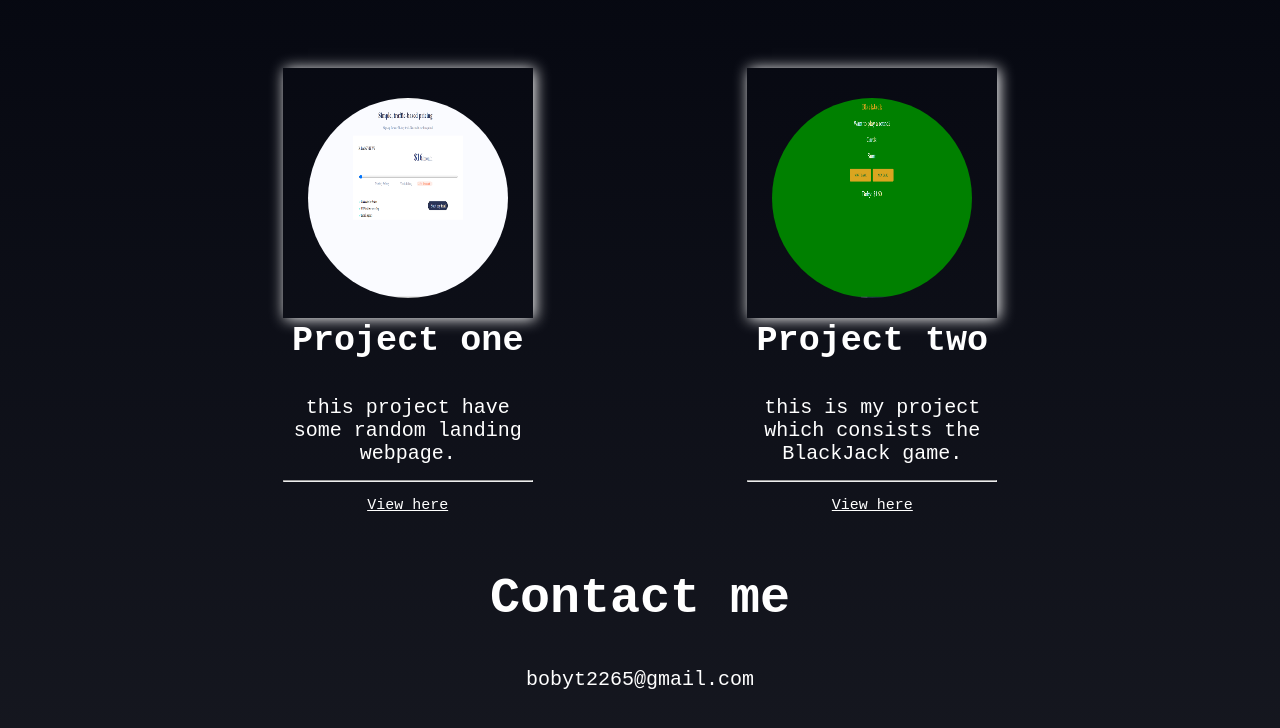
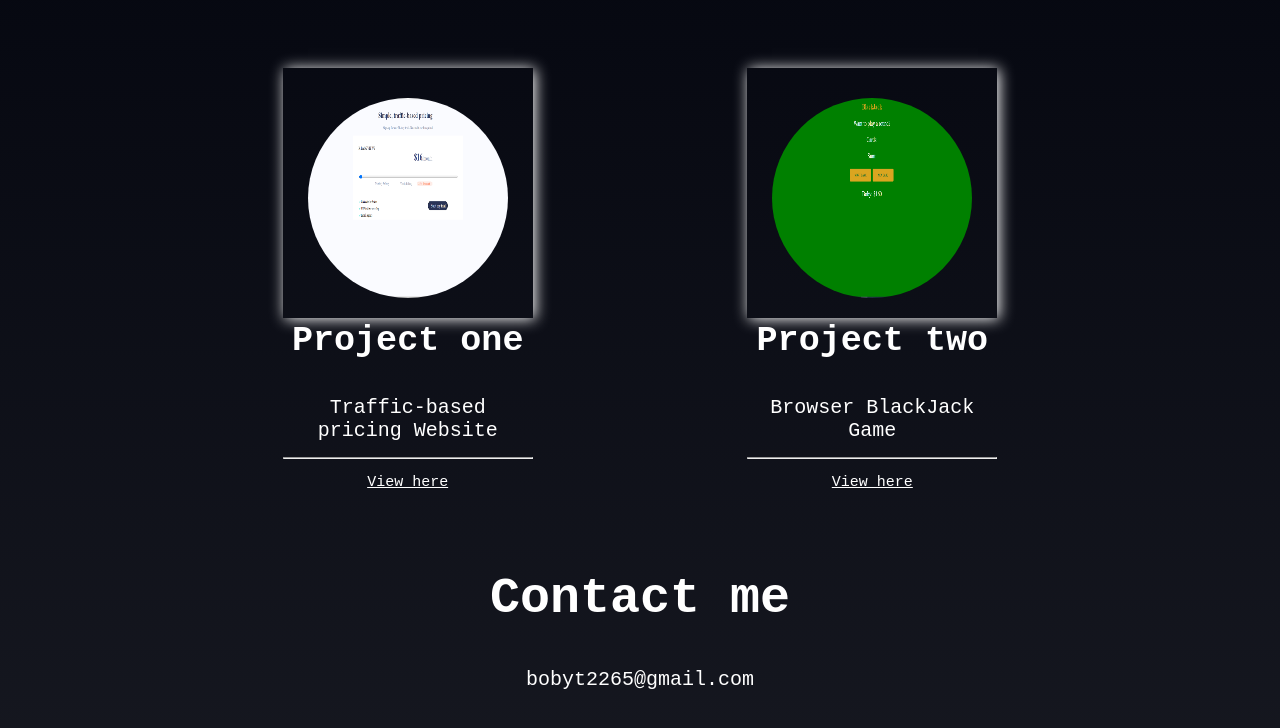
Before and after one commit to Boby900/front-website, a plain HTML site: page index.html in a window 1280 px wide. Shown: the part 1425-2153 px from the top of the page. Drawn offline with Linux system fonts and the light colour scheme; a web font is replaced by a local one.

Commit message:
Changed Text to be more simple

```diff
--- a/index.html
+++ b/index.html
@@ -68,7 +68,7 @@
             <li class="project">
                 <img class="project-image" src="./images/Screenshot (26).png" alt="project1">
                 <h3 class="project-name">Project one</h3>
-                <p>this project have some random landing webpage.</p>
+                <p>Traffic-based pricing Website</p>
                 <hr>
                 <p class="subtext">
                     <a href="https://boby900.github.io/Interactive-pricing-component/" target="_blank" style="color: white;" class="alpha">View here</a>
@@ -77,7 +77,7 @@
             <li class="project">
                 <img class="project-image" src="./images/Screenshot (27).png" alt="project2">
                 <h3 class="project-name">Project two</h3>
-                <p>this is my project which consists the BlackJack game.</p>
+                <p>Browser BlackJack Game</p>
                 <hr>
                 <p class="subtext"><a href="https://github.com/Boby900/BlackJack" target="_blank" style="color: white;" class="alpha">View here</a></p>
             </li>
```
